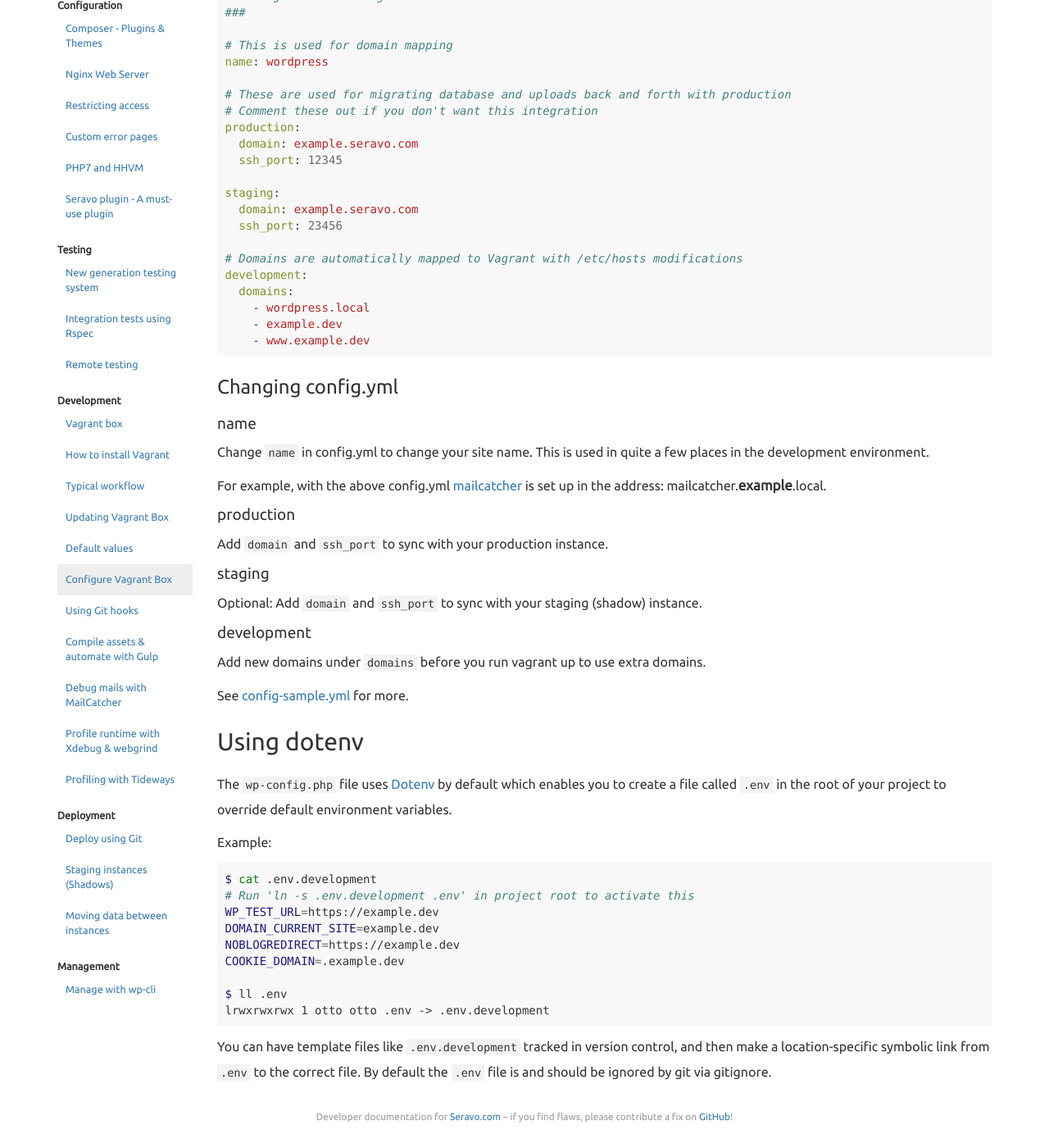
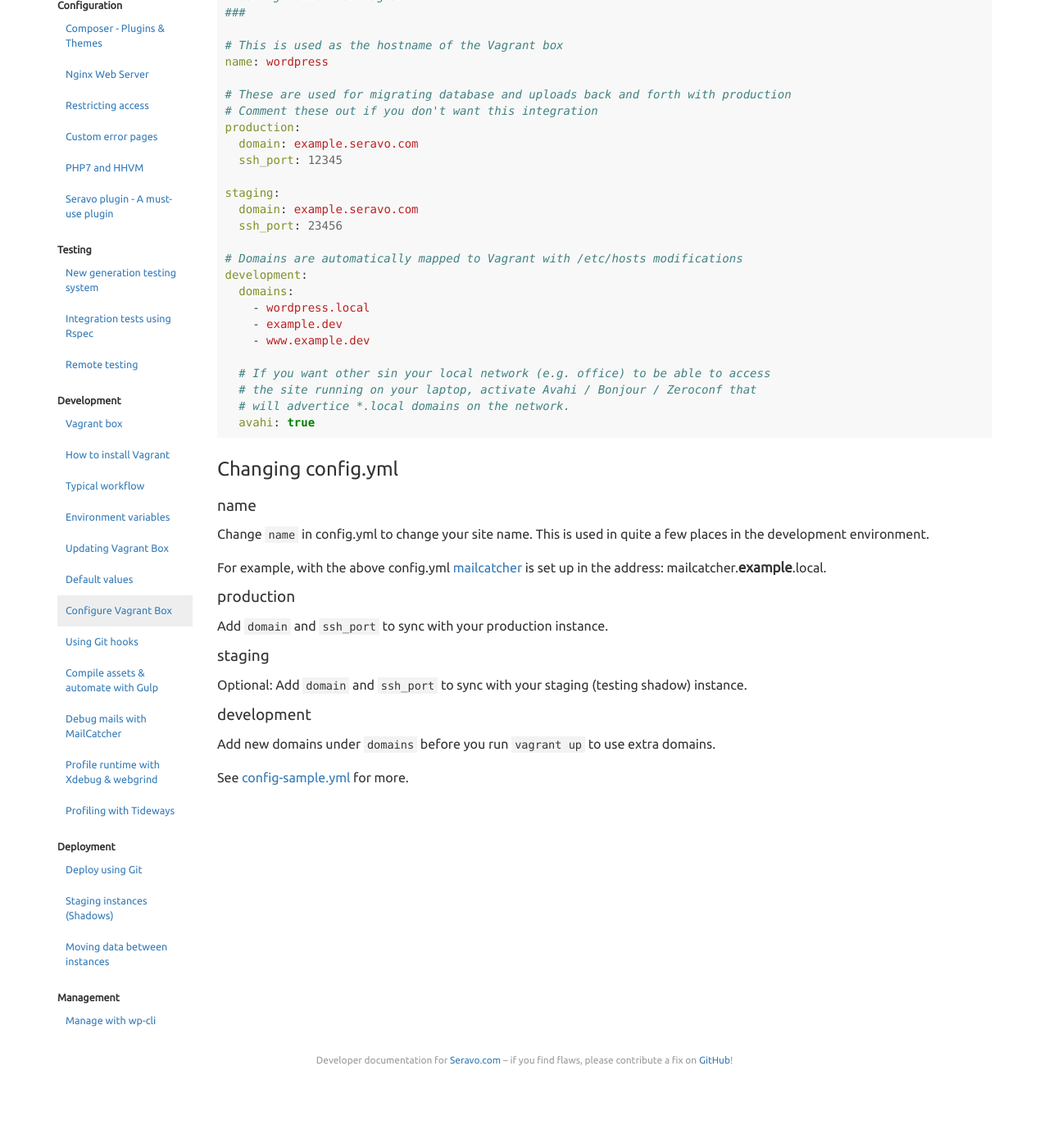
Before and after one commit to Seravo/docs, a Jekyll site: the page built from _posts/2015-10-12-configure-vagrant-box.md, in a window 1280 px wide and 1400 px high, scrolled down 283 px. Shown: the whole window at 82% size. Built offline with Jekyll 4.4.1, drawn with Linux system fonts in a browser that asks for light colours; nearby versions of some CDN libraries; after the commit the page ends 1614 px from its top, so only the background shows below that.

Commit message:
Write a new doc on how our environment variables work (WP_ENV etc)

````diff
--- a/_posts/2015-10-12-configure-vagrant-box.md
+++ b/_posts/2015-10-12-configure-vagrant-box.md
@@ -13,7 +13,7 @@
 # Configuration for Vagrant
 ###
 
-# This is used for domain mapping
+# This is used as the hostname of the Vagrant box
 name: wordpress
 
 # These are used for migrating database and uploads back and forth with production
@@ -32,6 +32,11 @@
     - wordpress.local
     - example.dev
     - www.example.dev
+
+  # If you want other sin your local network (e.g. office) to be able to access
+  # the site running on your laptop, activate Avahi / Bonjour / Zeroconf that
+  # will advertice *.local domains on the network.
+  avahi: true
 ```
 
 ### Changing config.yml
@@ -42,32 +47,15 @@
 For example, with the above config.yml [mailcatcher]({{ site.baseurl }}{% post_url 2015-10-11-mailcatcher %}) is set up in the address: mailcatcher.**example**.local.
 
 #### production
+
 Add `domain` and `ssh_port` to sync with your production instance.
 
 #### staging
-Optional: Add `domain` and `ssh_port` to sync with your staging (shadow) instance.
+
+Optional: Add `domain` and `ssh_port` to sync with your staging (testing shadow) instance.
 
 #### development
-Add new domains under `domains` before you run vagrant up to use extra domains.
+
+Add new domains under `domains` before you run `vagrant up` to use extra domains.
 
 See [config-sample.yml](https://github.com/Seravo/wordpress/blob/master/config-sample.yml) for more.
-
-## Using dotenv
-
-The `wp-config.php` file uses [Dotenv](https://github.com/vlucas/phpdotenv) by default which enables you to create a file called `.env` in the root of your project to override default environment variables.
-
-Example:
-
-```bash
-$ cat .env.development
-# Run 'ln -s .env.development .env' in project root to activate this
-WP_TEST_URL=https://example.dev
-DOMAIN_CURRENT_SITE=example.dev
-NOBLOGREDIRECT=https://example.dev
-COOKIE_DOMAIN=.example.dev
-
-$ ll .env
-lrwxrwxrwx 1 otto otto .env -> .env.development
-```
-
-You can have template files like `.env.development` tracked in version control, and then make a location-specific symbolic link from `.env` to the correct file. By default the `.env` file is and should be ignored by git via gitignore.
````
Also changed, not shown: _posts/2018-11-11-environment-variables.md (added, +87 -0 lines).
